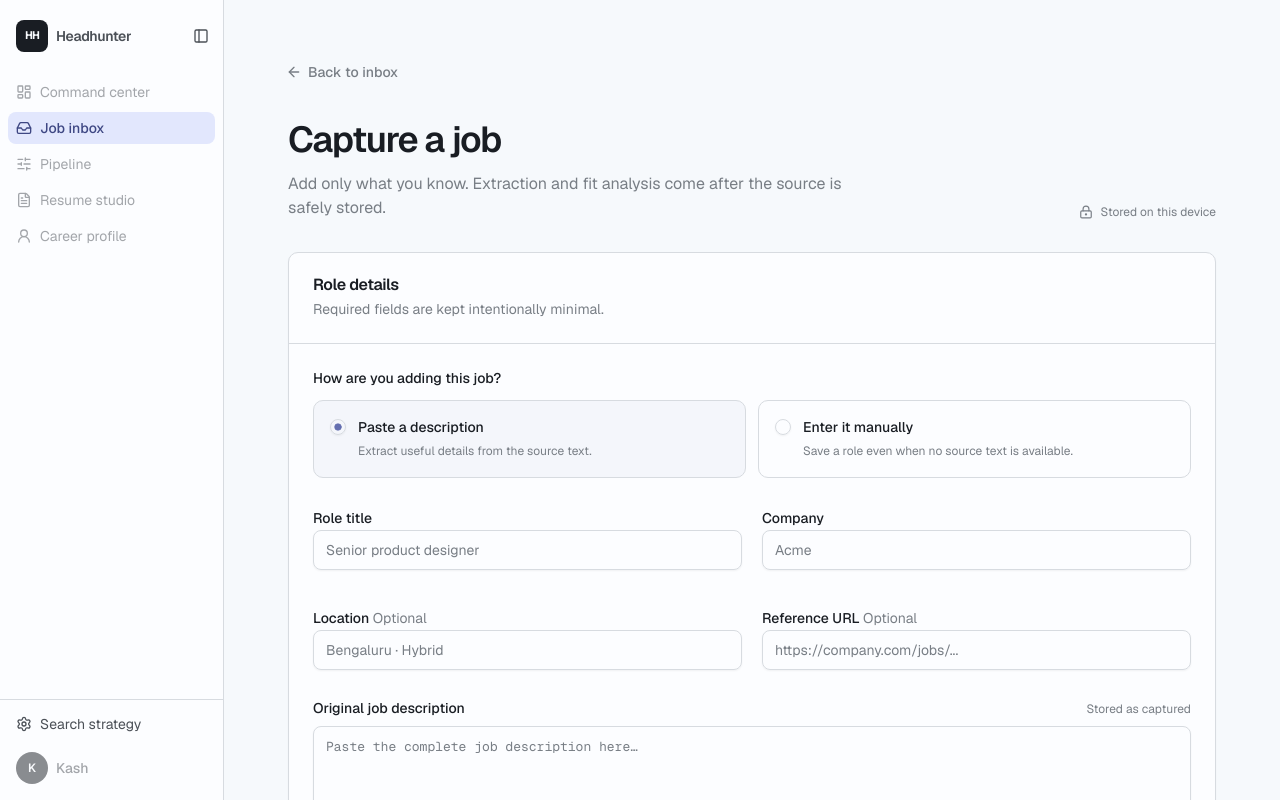
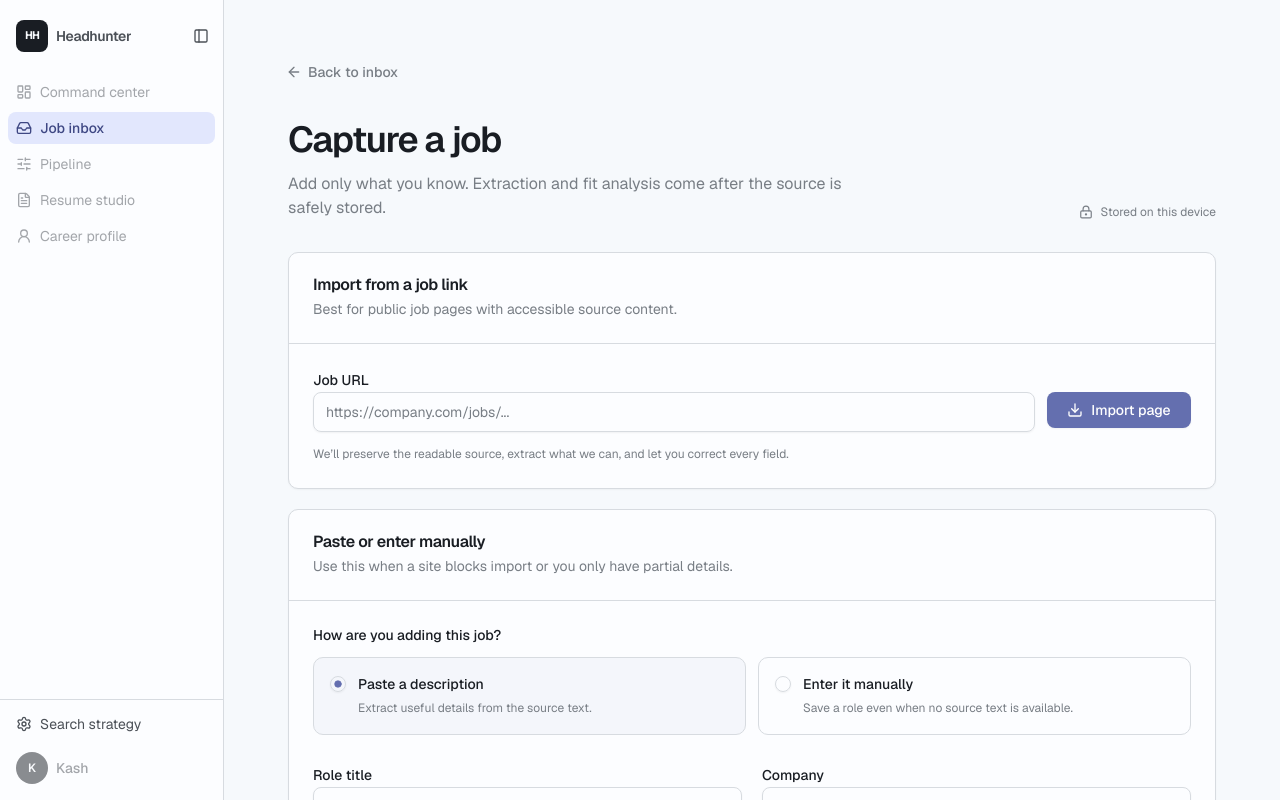
Before and after one commit to kashgohil/headhunter, a Next.js app: page /jobs/new in a window 1280 px wide. Shown: the top 800 px of the page. Built offline with nearby package versions, Linux system fonts and the light colour scheme; no server answers.

Commit message:
feat: add URL job capture

```diff
--- a/app/(workspace)/jobs/new/page.tsx
+++ b/app/(workspace)/jobs/new/page.tsx
@@ -2,6 +2,7 @@ import Link from "next/link";
 import { ArrowLeft, LockKeyhole } from "lucide-react";
 
 import { CaptureJobForm } from "@/app/(workspace)/jobs/new/capture-job-form";
+import { UrlCaptureForm } from "@/app/(workspace)/jobs/new/url-capture-form";
 import { Button } from "@/components/ui/button";
 import { Card, CardContent, CardDescription, CardHeader, CardTitle } from "@/components/ui/card";
 
@@ -18,10 +19,16 @@ export default function NewJobPage() {
         <div className="flex items-center gap-2 text-xs text-muted-foreground"><LockKeyhole className="size-3.5" /> Stored on this device</div>
       </div>
 
-      <Card>
-        <CardHeader className="border-b border-border pb-6"><CardTitle>Role details</CardTitle><CardDescription>Required fields are kept intentionally minimal.</CardDescription></CardHeader>
-        <CardContent><CaptureJobForm /></CardContent>
-      </Card>
+      <div className="space-y-5">
+        <Card>
+          <CardHeader className="border-b border-border pb-6"><CardTitle>Import from a job link</CardTitle><CardDescription>Best for public job pages with accessible source content.</CardDescription></CardHeader>
+          <CardContent><UrlCaptureForm /></CardContent>
+        </Card>
+        <Card>
+          <CardHeader className="border-b border-border pb-6"><CardTitle>Paste or enter manually</CardTitle><CardDescription>Use this when a site blocks import or you only have partial details.</CardDescription></CardHeader>
+          <CardContent><CaptureJobForm /></CardContent>
+        </Card>
+      </div>
     </div>
   );
 }
--- /dev/null
+++ b/app/(workspace)/jobs/new/url-capture-form.tsx
@@ -0,0 +1,54 @@
+"use client";
+
+import { useActionState } from "react";
+import { AnimatePresence, motion, useReducedMotion } from "motion/react";
+import { Download, LoaderCircle } from "lucide-react";
+
+import { captureJobFromUrl, type ImportJobState } from "@/app/(workspace)/jobs/actions";
+import { Button } from "@/components/ui/button";
+import { Input } from "@/components/ui/input";
+
+const initialState: ImportJobState = {};
+
+export function UrlCaptureForm() {
+  const [state, formAction, pending] = useActionState(captureJobFromUrl, initialState);
+  const reduceMotion = useReducedMotion();
+
+  return (
+    <form action={formAction} className="space-y-3">
+      <label htmlFor="importSourceUrl" className="text-sm font-medium">Job URL</label>
+      <div className="flex flex-col gap-3 sm:flex-row">
+        <Input
+          id="importSourceUrl"
+          name="sourceUrl"
+          type="url"
+          placeholder="https://company.com/jobs/..."
+          aria-invalid={Boolean(state.errors?.sourceUrl)}
+          aria-describedby="import-source-status"
+          className="min-w-0 flex-1"
+        />
+        <Button type="submit" disabled={pending} className="sm:min-w-36">
+          {pending ? <LoaderCircle className="animate-spin motion-reduce:animate-none" /> : <Download />}
+          {pending ? "Importing…" : "Import page"}
+        </Button>
+      </div>
+      <div id="import-source-status" aria-live="polite" className="min-h-5">
+        <AnimatePresence initial={false}>
+          {state.errors?.sourceUrl?.[0] || state.message ? (
+            <motion.p
+              initial={{ opacity: 0, transform: reduceMotion ? "none" : "translateY(-3px)" }}
+              animate={{ opacity: 1, transform: "translateY(0)" }}
+              exit={{ opacity: 0, transform: reduceMotion ? "none" : "translateY(-3px)" }}
+              transition={{ duration: 0.16, ease: [0.23, 1, 0.32, 1] }}
+              className="text-xs text-destructive"
+            >
+              {state.errors?.sourceUrl?.[0] ?? state.message}
+            </motion.p>
+          ) : (
+            <p className="text-xs leading-5 text-muted-foreground">We’ll preserve the readable source, extract what we can, and let you correct every field.</p>
+          )}
+        </AnimatePresence>
+      </div>
+    </form>
+  );
+}
```
